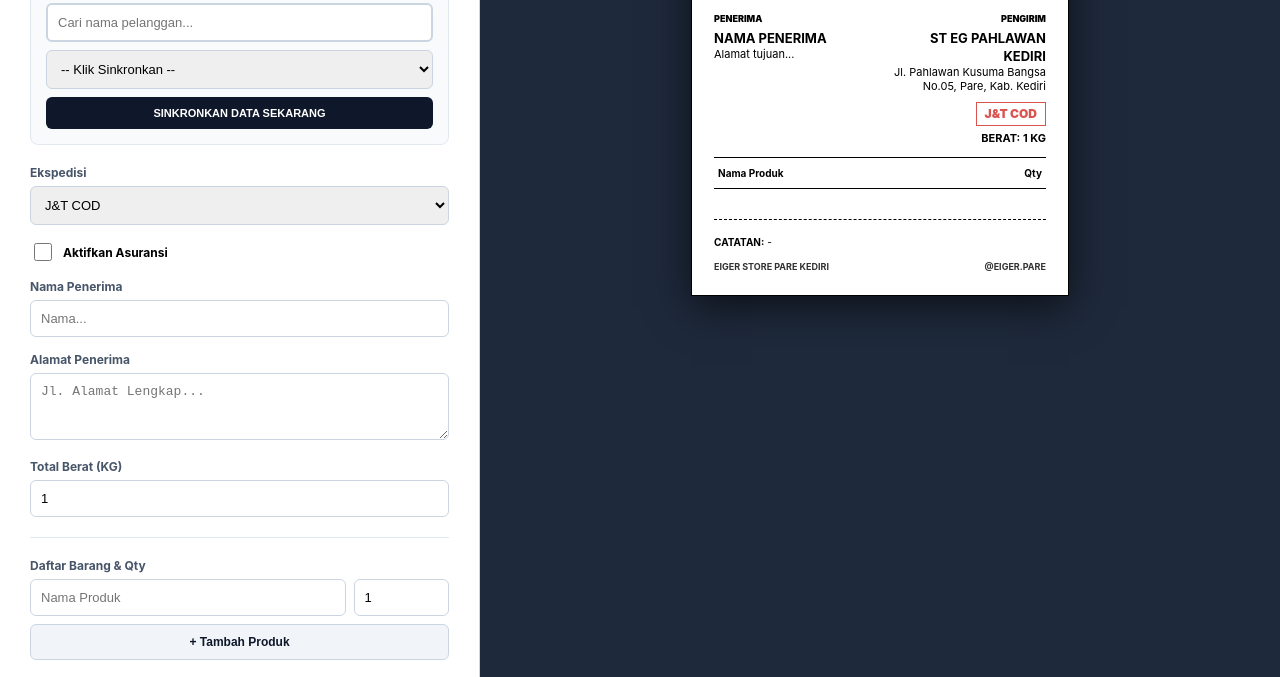
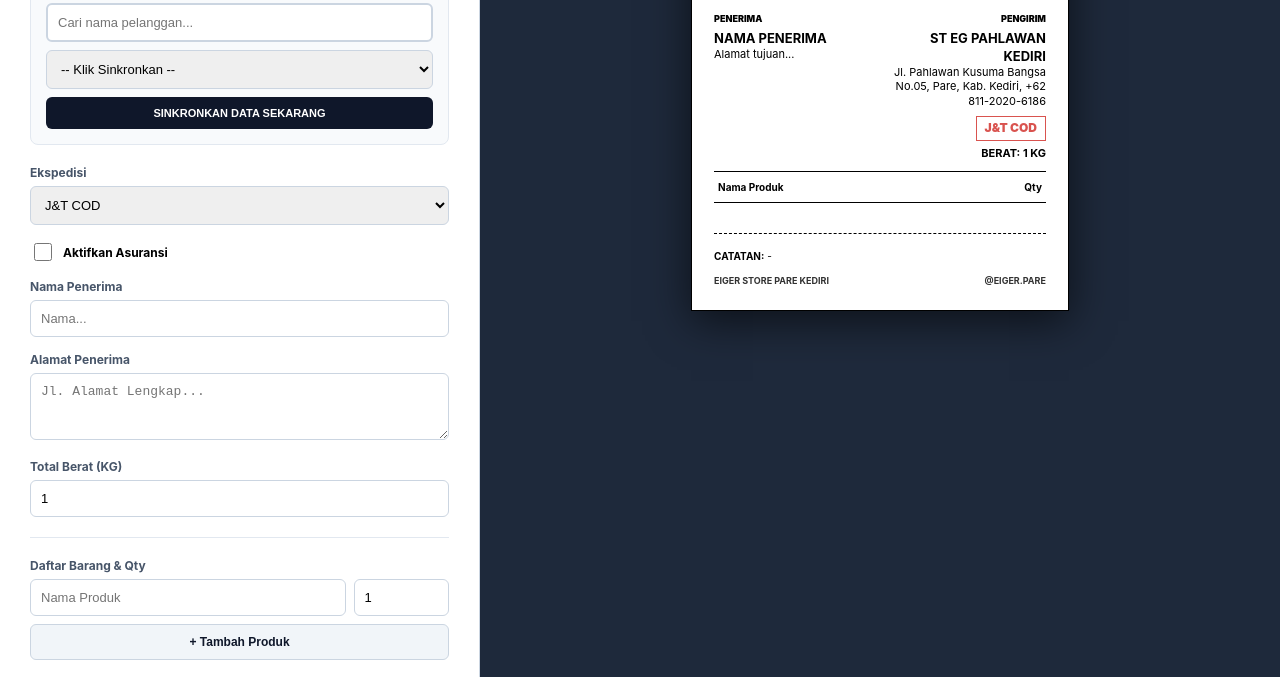
Before and after one commit to akunfan/resiPahlawan, a plain HTML site: page index.html in a window 1280 px wide. Shown: the part 123-800 px from the top of the page. Drawn offline with Linux system fonts and the light colour scheme.

Commit message:
Update index.html

```diff
--- a/index.html
+++ b/index.html
@@ -387,7 +387,8 @@
             <span class="lbl-title">Pengirim</span>
             <span class="name-txt">ST EG PAHLAWAN KEDIRI</span>
             <p class="addr-txt">
-              Jl. Pahlawan Kusuma Bangsa No.05, Pare, Kab. Kediri
+              Jl. Pahlawan Kusuma Bangsa No.05, Pare, Kab. Kediri,
+              +62 811-2020-6186
             </p>
             <span id="out-kurir-text" class="kurir-badge">J&T COD</span>
             <div style="font-size: 11px; font-weight: bold; margin-top: 5px">
```
